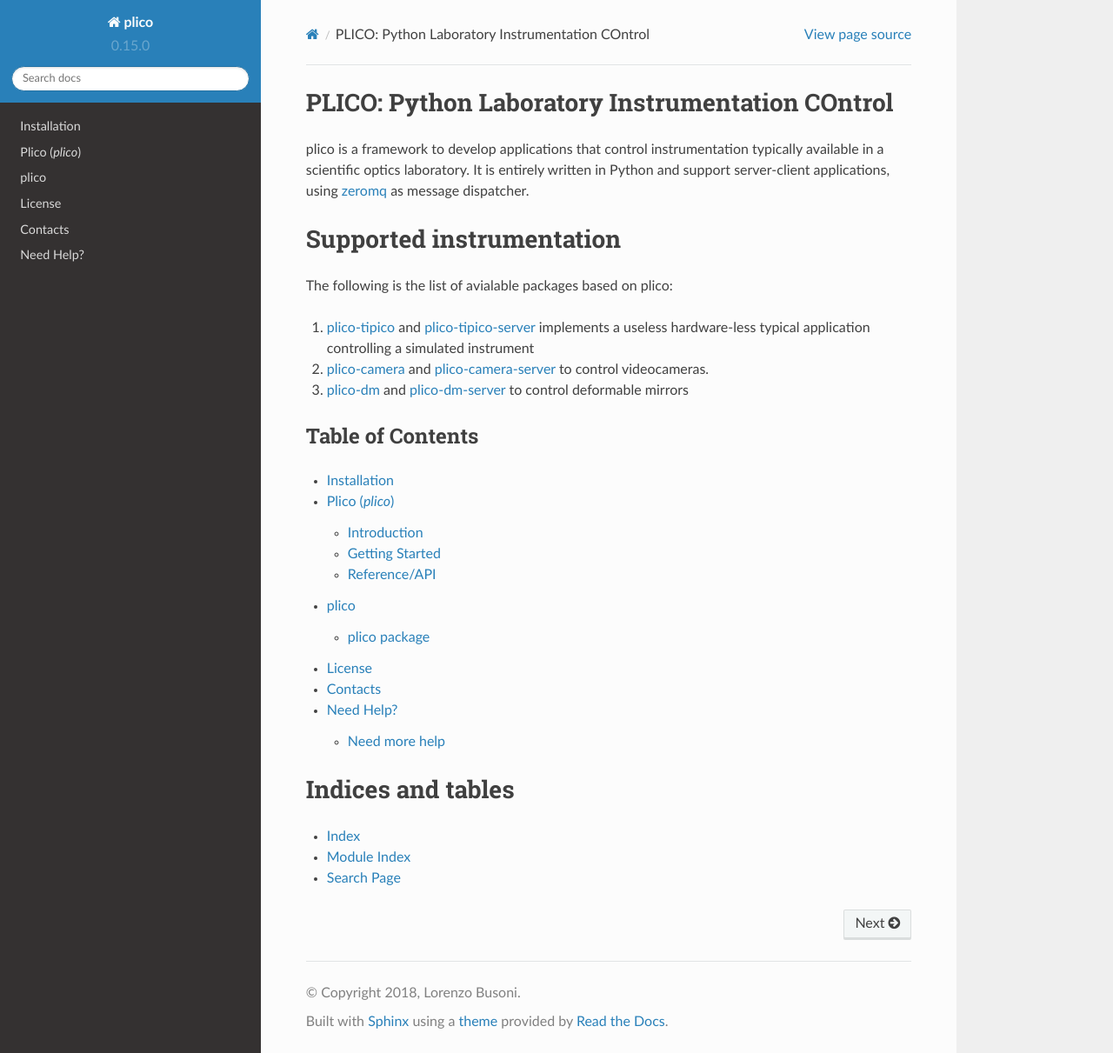
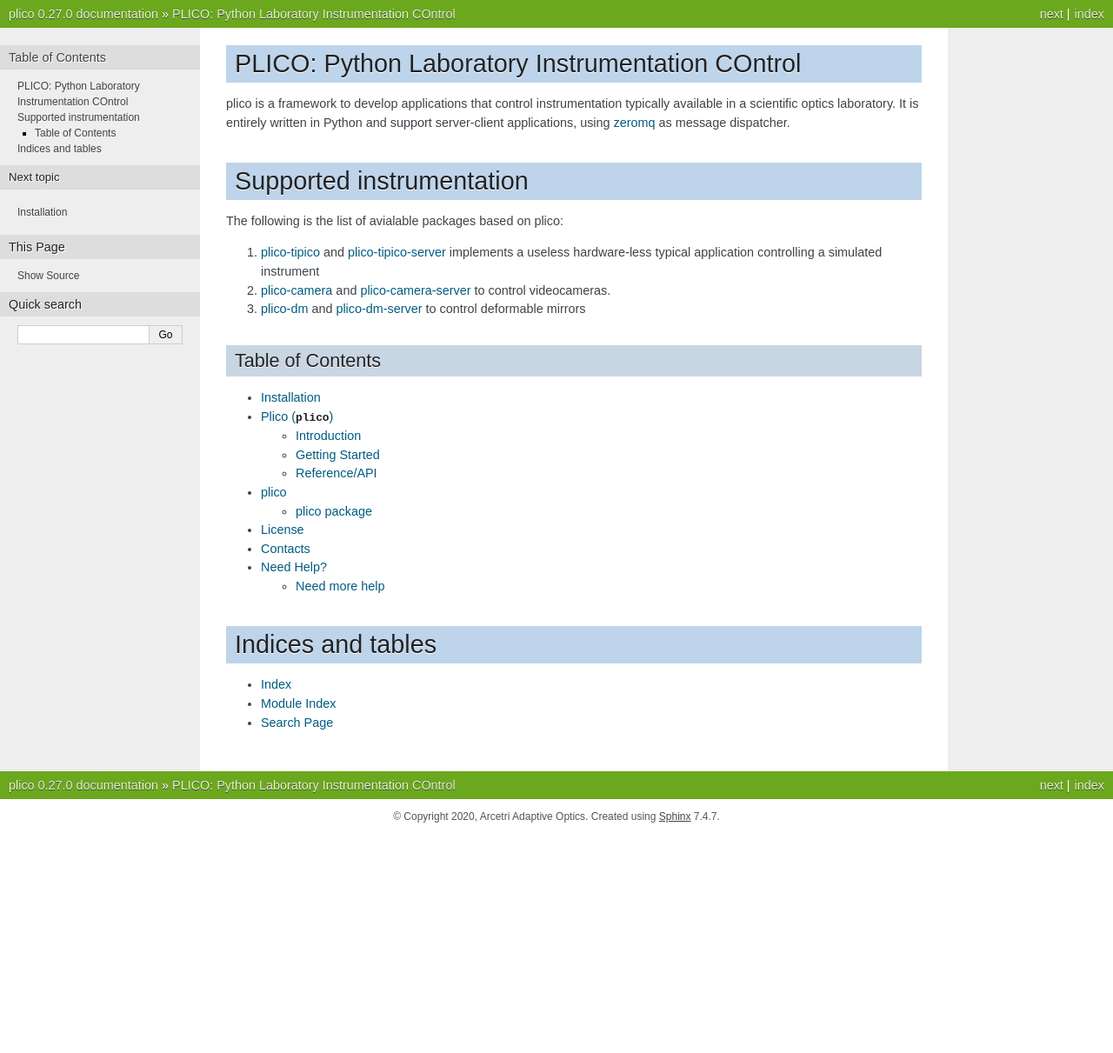
Before and after one commit to ArcetriAdaptiveOptics/plico, a Sphinx documentation site: the page built from docs/source/index.rst, in a window 1280 px wide and 1211 px high. Shown: the whole window at 87% size. Built offline with Sphinx 7.4.7, drawn with Linux system fonts in a browser that asks for light colours; some of the changed lines change nothing that is shown.

Commit message:
Update conf.py

```diff
--- a/docs/source/conf.py
+++ b/docs/source/conf.py
@@ -1,156 +1,86 @@
-#!/usr/bin/env python3
-# -*- coding: utf-8 -*-
+# Configuration file for the Sphinx documentation builder.
 #
-# plico documentation build configuration file, created by
-# sphinx-quickstart on Mon Dec 24 13:24:32 2018.
-#
-# This file is execfile()d with the current directory set to its
-# containing dir.
-#
-# Note that not all possible configuration values are present in this
-# autogenerated file.
-#
-# All configuration values have a default; values that are commented out
-# serve to show the default.
+# This file only contains a selection of the most common options. For a full
+# list see the documentation:
+# https://www.sphinx-doc.org/en/master/usage/configuration.html
+
+# -- Path setup --------------------------------------------------------------
 
 # If extensions (or modules to document with autodoc) are in another directory,
 # add these directories to sys.path here. If the directory is relative to the
 # documentation root, use os.path.abspath to make it absolute, like shown here.
 #
+
 import os
 import sys
-sys.path.insert(0, os.path.abspath('../..'))
+import re
+sys.path.insert(0, os.path.abspath('..'))
+from plico.__version__ import __version__
 
+# -- Project information -----------------------------------------------------
 
-# -- General configuration ------------------------------------------------
+project = 'plico'
+copyright = '2020, Arcetri Adaptive Optics'
+author = 'Arcetri Adaptive Optics'
 
-# If your documentation needs a minimal Sphinx version, state it here.
-#
-# needs_sphinx = '1.0'
+# -- General configuration ---------------------------------------------------
 
 # Add any Sphinx extension module names here, as strings. They can be
 # extensions coming with Sphinx (named 'sphinx.ext.*') or your custom
 # ones.
-extensions = ['sphinx.ext.autodoc', 'sphinx.ext.napoleon']
-
-napoleon_use_rtype = False
+extensions = ['sphinx.ext.autodoc',
+              'sphinx.ext.autosummary',
+              'sphinx.ext.coverage',
+              'sphinx.ext.napoleon',
+              'sphinx.ext.intersphinx',
+              'nbsphinx',
+              ]
+intersphinx_mapping = {
+    'numpy': ('https://docs.scipy.org/doc/numpy/', None),
+    'scipy': ('https://docs.scipy.org/doc/scipy/reference/', None),
+    # 'matplotlib': ('http://matplotlib.org/', None),
+    'astropy': ('https://docs.astropy.org/en/stable/', None),
+    }
 
 # Add any paths that contain templates here, relative to this directory.
-templates_path = ['ntemplates']
-
-# The suffix(es) of source filenames.
-# You can specify multiple suffix as a list of string:
-#
-# source_suffix = ['.rst', '.md']
-source_suffix = '.rst'
-
-# The master toctree document.
-master_doc = 'index'
-
-# General information about the project.
-project = 'plico'
-copyright = '2018, Lorenzo Busoni'
-author = 'Lorenzo Busoni'
-
-# The version info for the project you're documenting, acts as replacement for
-# |version| and |release|, also used in various other places throughout the
-# built documents.
-#
-# The short X.Y version.
-version = '0.15.0'
-# The full version, including alpha/beta/rc tags.
-release = '0.15.0'
-
-# The language for content autogenerated by Sphinx. Refer to documentation
-# for a list of supported languages.
-#
-# This is also used if you do content translation via gettext catalogs.
-# Usually you set "language" from the command line for these cases.
-language = None
+templates_path = ['_templates']
 
 # List of patterns, relative to source directory, that match files and
 # directories to ignore when looking for source files.
-# This patterns also effect to html_static_path and html_extra_path
-exclude_patterns = []
+# This pattern also affects html_static_path and html_extra_path.
+exclude_patterns = ['_build', 'Thumbs.db', '.DS_Store']
 
-# The name of the Pygments (syntax highlighting) style to use.
-pygments_style = 'sphinx'
+master_doc = 'index'
 
-# If true, `todo` and `todoList` produce output, else they produce nothing.
-todo_include_todos = False
+# General substitutions.
 
+# The default replacements for |version| and |release|, also used in various
+# other places throughout the built documents.
+version = re.sub(r'\.dev-.*$', r'.dev', __version__)
+release = __version__
 
-# -- Options for HTML output ----------------------------------------------
+print("%s (VERSION %s)" % (project, version))
+
+# There are two options for replacing |today|: either, you set today to some
+# non-false value, then it is used:
+# today = ''
+# Else, today_fmt is used as the format for a strftime call.
+today_fmt = '%B %d, %Y'
+
+# -- Options for HTML output -------------------------------------------------
 
 # The theme to use for HTML and HTML Help pages.  See the documentation for
 # a list of builtin themes.
 #
-html_theme = 'sphinx_rtd_theme'
-
-# Theme options are theme-specific and customize the look and feel of a theme
-# further.  For a list of options available for each theme, see the
-# documentation.
-#
-# html_theme_options = {}
+# html_theme = "sphinx_rtd_theme"
+# html_theme_path = [sphinx_rtd_theme.get_html_theme_path()]
+html_theme = 'nature'
 
 # Add any paths that contain custom static files (such as style sheets) here,
 # relative to this directory. They are copied after the builtin static files,
 # so a file named "default.css" will overwrite the builtin "default.css".
-html_static_path = ['nstatic']
+html_static_path = ['_static']
 
-
-# -- Options for HTMLHelp output ------------------------------------------
-
-# Output file base name for HTML help builder.
-htmlhelp_basename = 'plicodoc'
-
-
-# -- Options for LaTeX output ---------------------------------------------
-
-latex_elements = {
-    # The paper size ('letterpaper' or 'a4paper').
-    #
-    # 'papersize': 'letterpaper',
-
-    # The font size ('10pt', '11pt' or '12pt').
-    #
-    # 'pointsize': '10pt',
-
-    # Additional stuff for the LaTeX preamble.
-    #
-    # 'preamble': '',
-
-    # Latex figure (float) alignment
-    #
-    # 'figure_align': 'htbp',
-}
-
-# Grouping the document tree into LaTeX files. List of tuples
-# (source start file, target name, title,
-#  author, documentclass [howto, manual, or own class]).
-latex_documents = [
-    (master_doc, 'plico.tex', 'plico Documentation',
-     'Lorenzo Busoni', 'manual'),
-]
-
-
-# -- Options for manual page output ---------------------------------------
-
-# One entry per manual page. List of tuples
-# (source start file, name, description, authors, manual section).
-man_pages = [
-    (master_doc, 'plico', 'plico Documentation',
-     [author], 1)
-]
-
-
-# -- Options for Texinfo output -------------------------------------------
-
-# Grouping the document tree into Texinfo files. List of tuples
-# (source start file, target name, title, author,
-#  dir menu entry, description, category)
-texinfo_documents = [
-    (master_doc, 'plico', 'plico Documentation',
-     author, 'plico', 'One line description of project.',
-     'Miscellaneous'),
-]
+# The reST default role (used for this markup: `text`) to use for all
+# documents.
+default_role = 'py:obj'
```
